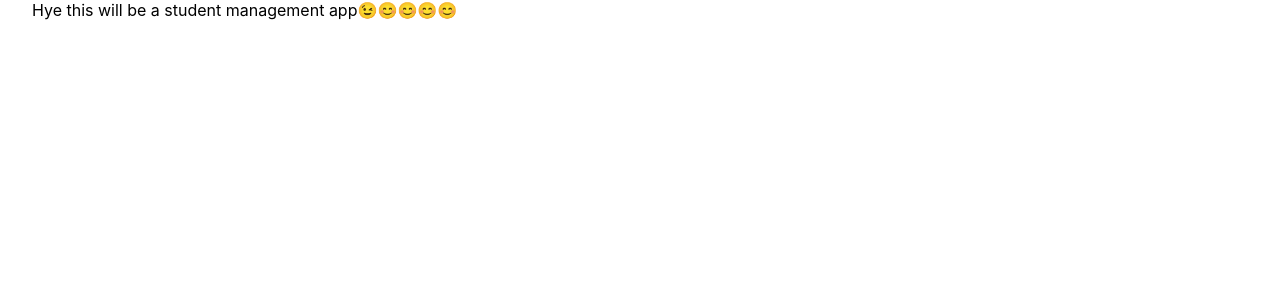
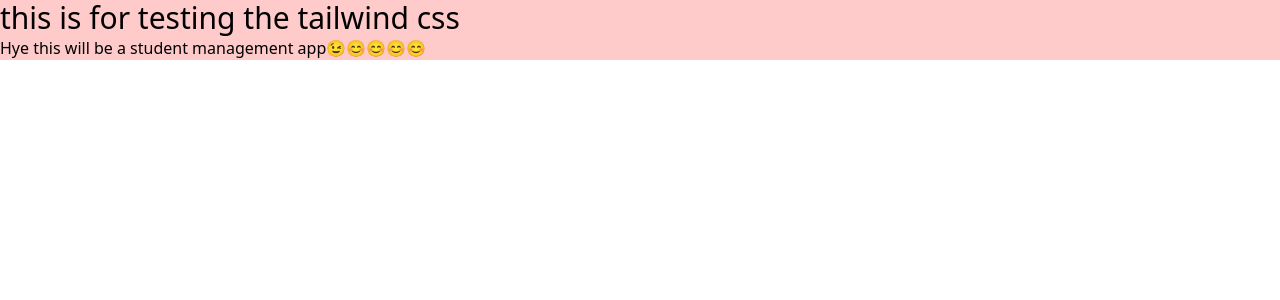
Before and after one commit to JaiBhalla03/student-management-app, a Next.js app: page / in a window 1280 px wide. Shown: the top 300 px of the page. Built offline with nearby package versions, Linux system fonts and the light colour scheme.

Commit message:
Adding the tailwind-css

```diff
--- a/package.json
+++ b/package.json
@@ -18,5 +18,10 @@
     "react": "18.2.0",
     "react-dom": "18.2.0",
     "typescript": "4.9.4"
+  },
+  "devDependencies": {
+    "autoprefixer": "^10.4.13",
+    "postcss": "^8.4.20",
+    "tailwindcss": "^3.2.4"
   }
 }
--- a/pages/index.tsx
+++ b/pages/index.tsx
@@ -1,14 +1,16 @@
 import Head from 'next/head'
-import Image from 'next/image'
-import styles from '../styles/Home.module.css'
+
 
 export default function Home() {
   return (
-    <div className={styles.container}>
+    <div>
       <Head>
         <title>Student Management App</title>
       </Head>
-      <main>
+      <main className='bg-red-200'>
+          <div className={'text-3xl'}>
+              this is for testing the tailwind css
+          </div>
         Hye this will be a student management app😉😊😊😊😊
       </main>
     </div>
--- /dev/null
+++ b/postcss.config.js
@@ -0,0 +1,6 @@
+module.exports = {
+  plugins: {
+    tailwindcss: {},
+    autoprefixer: {},
+  },
+}
--- a/styles/globals.css
+++ b/styles/globals.css
@@ -1,26 +1,5 @@
-html,
-body {
-  padding: 0;
-  margin: 0;
-  font-family: -apple-system, BlinkMacSystemFont, Segoe UI, Roboto, Oxygen,
-    Ubuntu, Cantarell, Fira Sans, Droid Sans, Helvetica Neue, sans-serif;
-}
+@import "tailwindcss/base";
 
-a {
-  color: inherit;
-  text-decoration: none;
-}
+@import "tailwindcss/components";
 
-* {
-  box-sizing: border-box;
-}
-
-@media (prefers-color-scheme: dark) {
-  html {
-    color-scheme: dark;
-  }
-  body {
-    color: white;
-    background: black;
-  }
-}
+@import "tailwindcss/utilities";
--- /dev/null
+++ b/tailwind.config.js
@@ -0,0 +1,10 @@
+module.exports = {
+  content: [
+    "./pages/**/*.{js,ts,jsx,tsx}",
+    "./components/**/*.{js,ts,jsx,tsx}",
+  ],
+  theme: {
+    extend: {},
+  },
+  plugins: [],
+}
```
Also changed, not shown: 1 other file (tests, documents, lock files or other folders).
